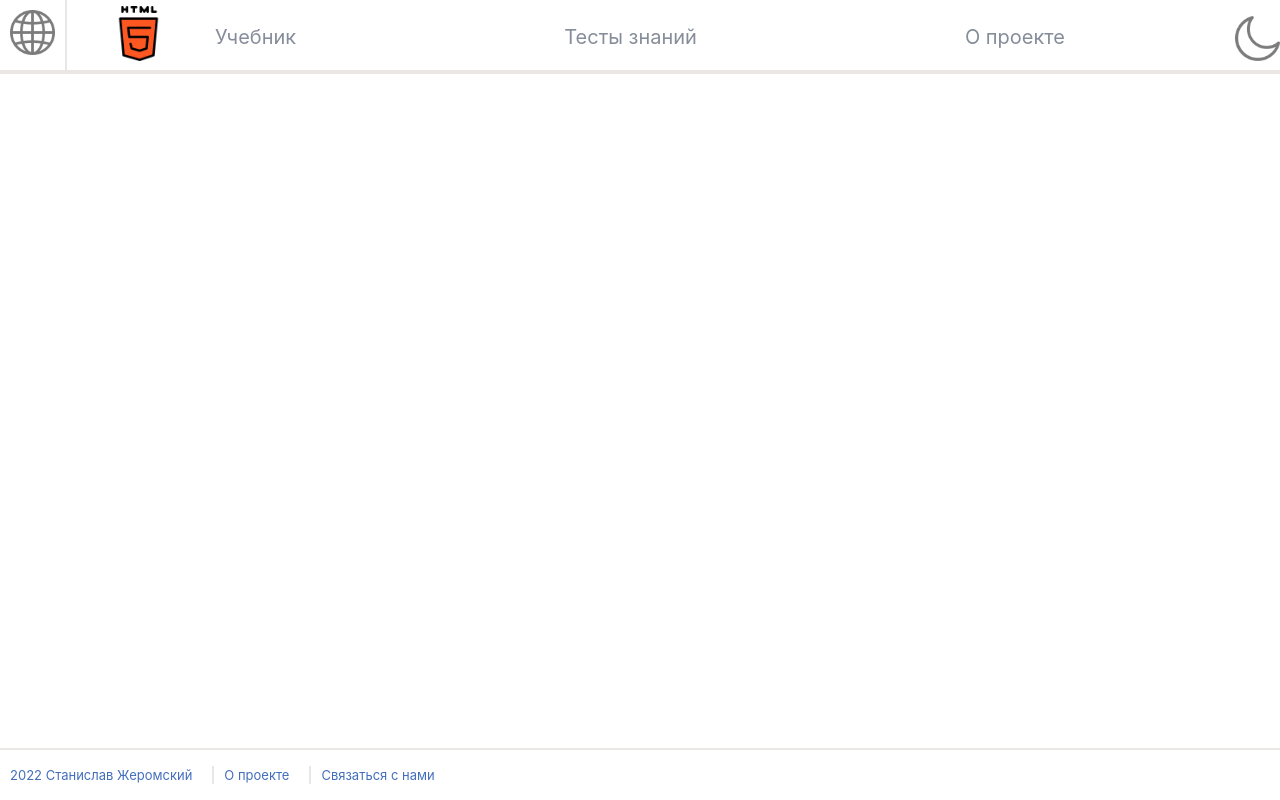
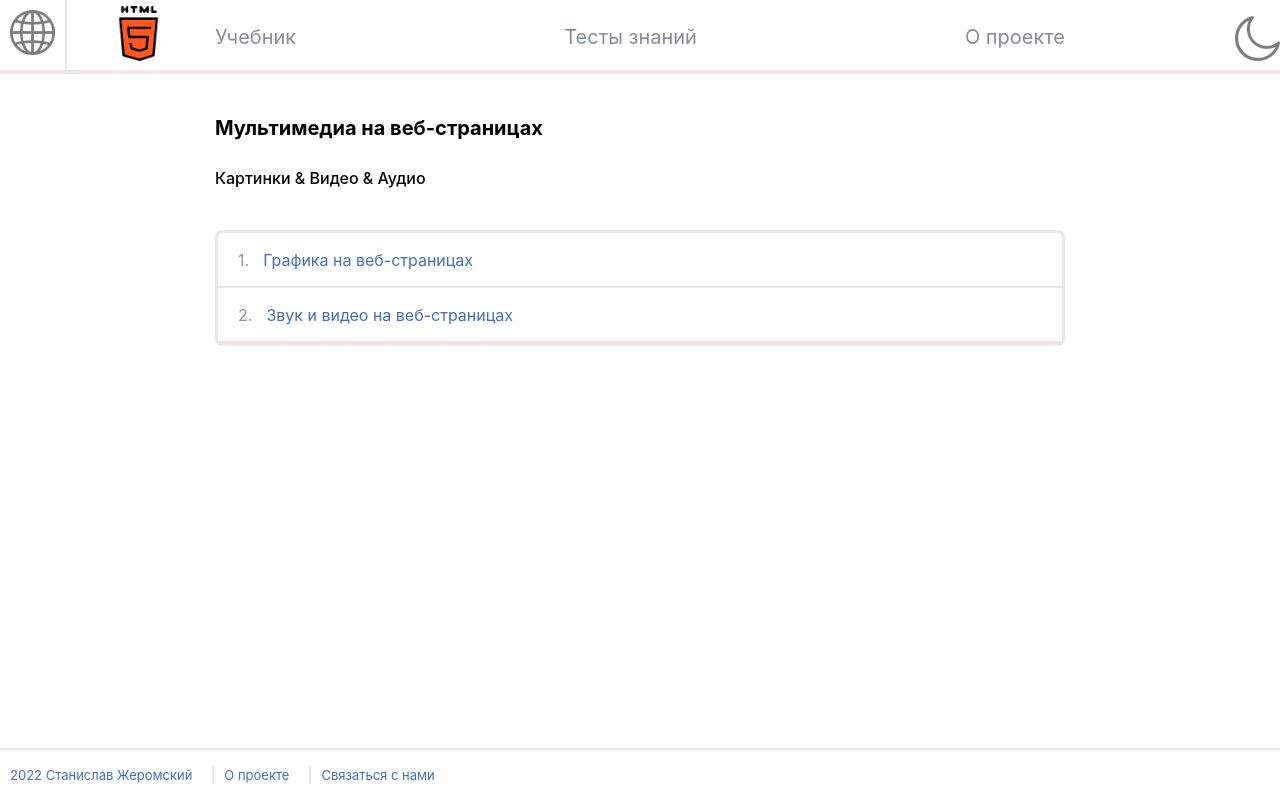
Before and after one commit to zheromskyS/Introduction-to-web-design, a plain HTML site: page items/item-4/item-4.html in a window 1280 px wide. Drawn offline with Linux system fonts and the light colour scheme.

Commit message:
add item-4.html

```diff
--- a/items/item-4/item-4.html
+++ b/items/item-4/item-4.html
@@ -55,6 +55,41 @@
         </div>
     </div>
 </header>
+
+<main class="page">
+    <div class="frontpage-main">
+        <div class="wrapper">
+            <h2 class="frontpage-main__title">Мультимедиа на веб-страницах</h2>
+
+            <p class="text frontpage-main__text">Картинки & Видео & Аудио</p>
+
+            <nav class="frontpage-main__sections">
+                <div class="section-block">
+                    <ul class="sections-list frontpage-main__sections-list">
+                        <li class="sections-list__item frontpage-main__item">
+                            <span class="sections-list__numbers">1.</span>
+
+                            <a href="subitems-4/subitem_4.1.html"
+                               class="section-list__link frontpage-main__link">
+                                Графика на веб-страницах
+                            </a>
+                        </li>
+
+                        <li class="sections-list__item frontpage-main__item">
+                            <span class="sections-list__numbers">2.</span>
+
+                            <a href="subitems-4/subitem_4.2.html"
+                               class="section-list__link frontpage-main__link">
+                                Звук и видео на веб-страницах
+                            </a>
+                        </li>
+                    </ul>
+                </div>
+            </nav>
+        </div>
+    </div>
+</main>
+
 <footer class="footer"> <!-- подвал -->
     <div class="wrapper footer-wrapper"> <!-- обертка -->
         <div class="frontpage-footer"> <!-- подвал страницы -->
```
